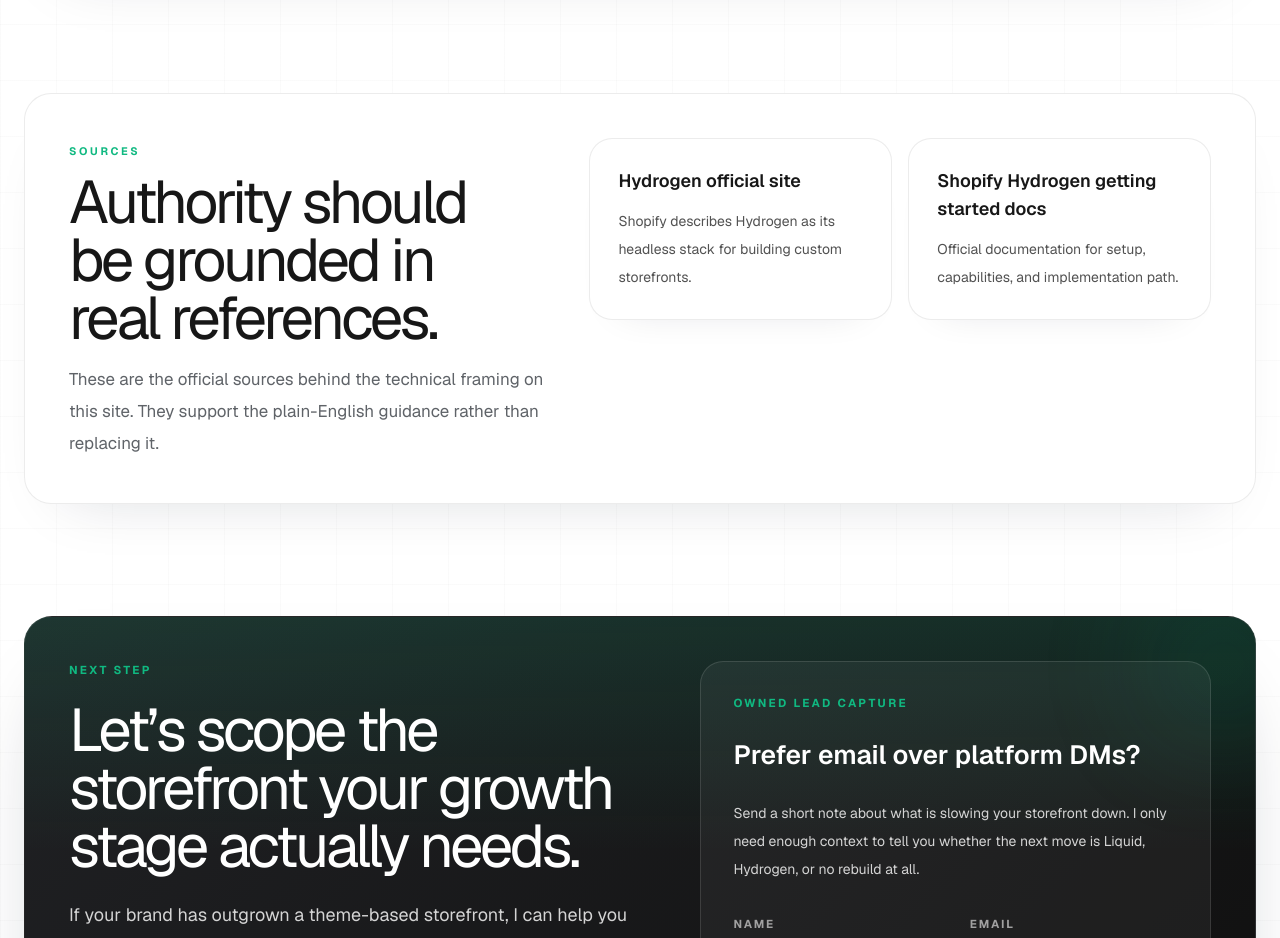
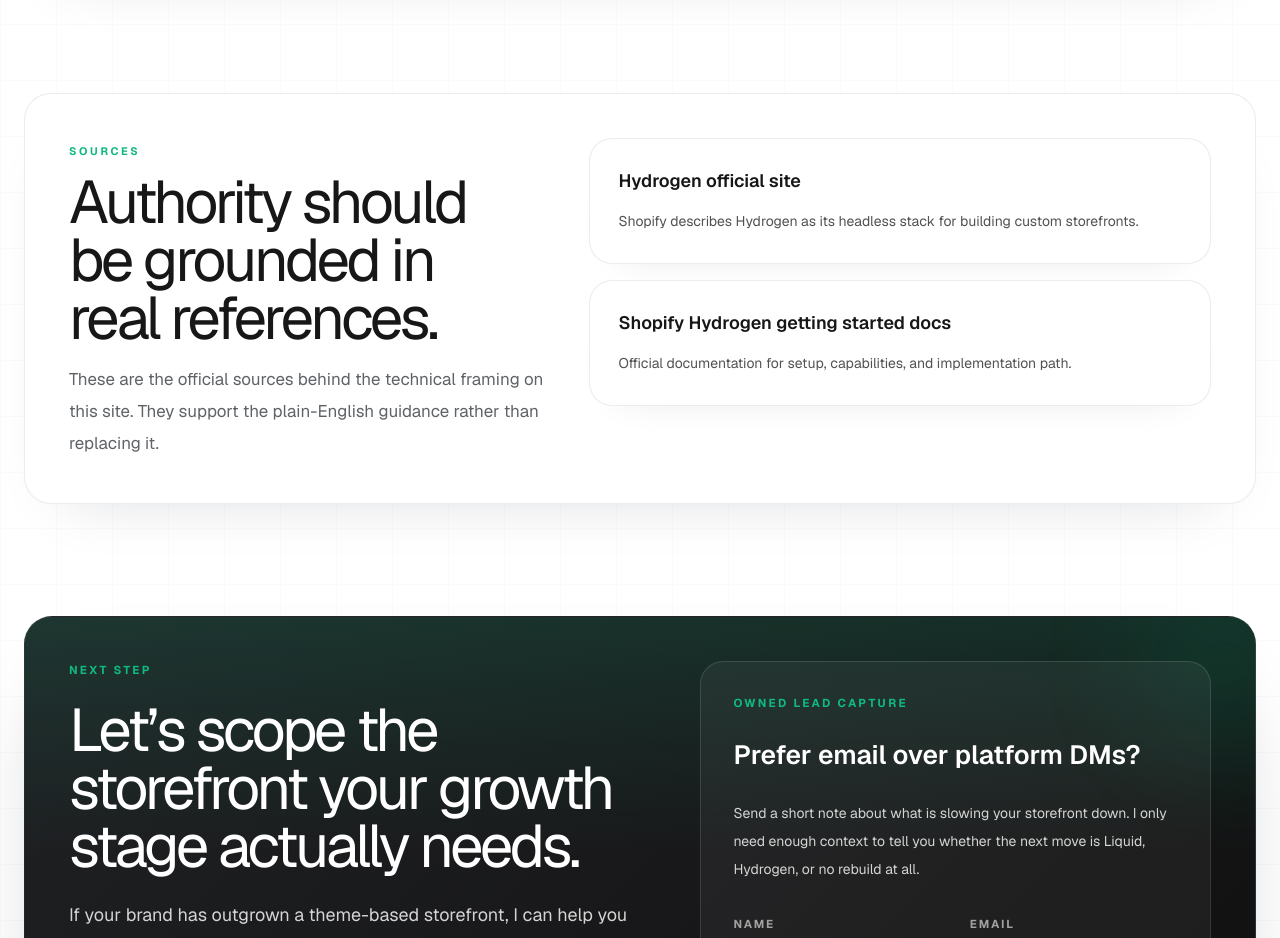
Before and after one commit to emremutlu08/hydrogenexpert, a Next.js app: page / in a window 1280 px wide. Shown: the part 7760-8698 px from the top of the page. Built offline with nearby package versions, Linux system fonts and the light colour scheme; no server answers; the database is empty.

Commit message:
Stack homepage source cards

```diff
--- a/app/page.tsx
+++ b/app/page.tsx
@@ -441,7 +441,7 @@ export default function HomePage() {
                 These are the official sources behind the technical framing on this site. They support the plain-English guidance rather than replacing it.
               </p>
             </div>
-            <div className="grid gap-4 md:grid-cols-2 lg:grid-cols-1 xl:grid-cols-2">
+            <div className="grid gap-4">
               {references.map((reference) => (
                 <article key={reference.href} className="agency-grid-card">
                   <h3 className="text-lg font-semibold text-[#171717]">
```
